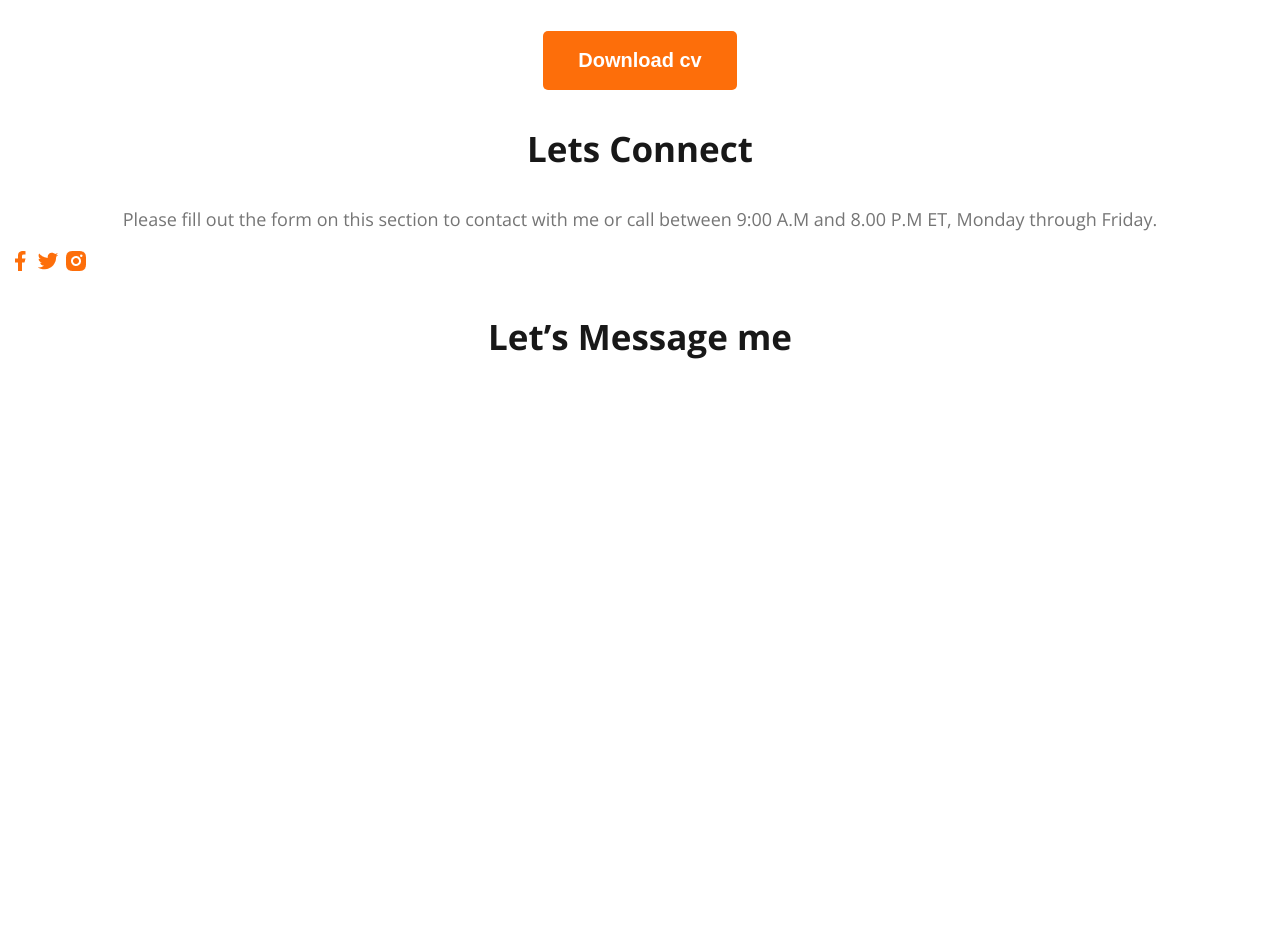
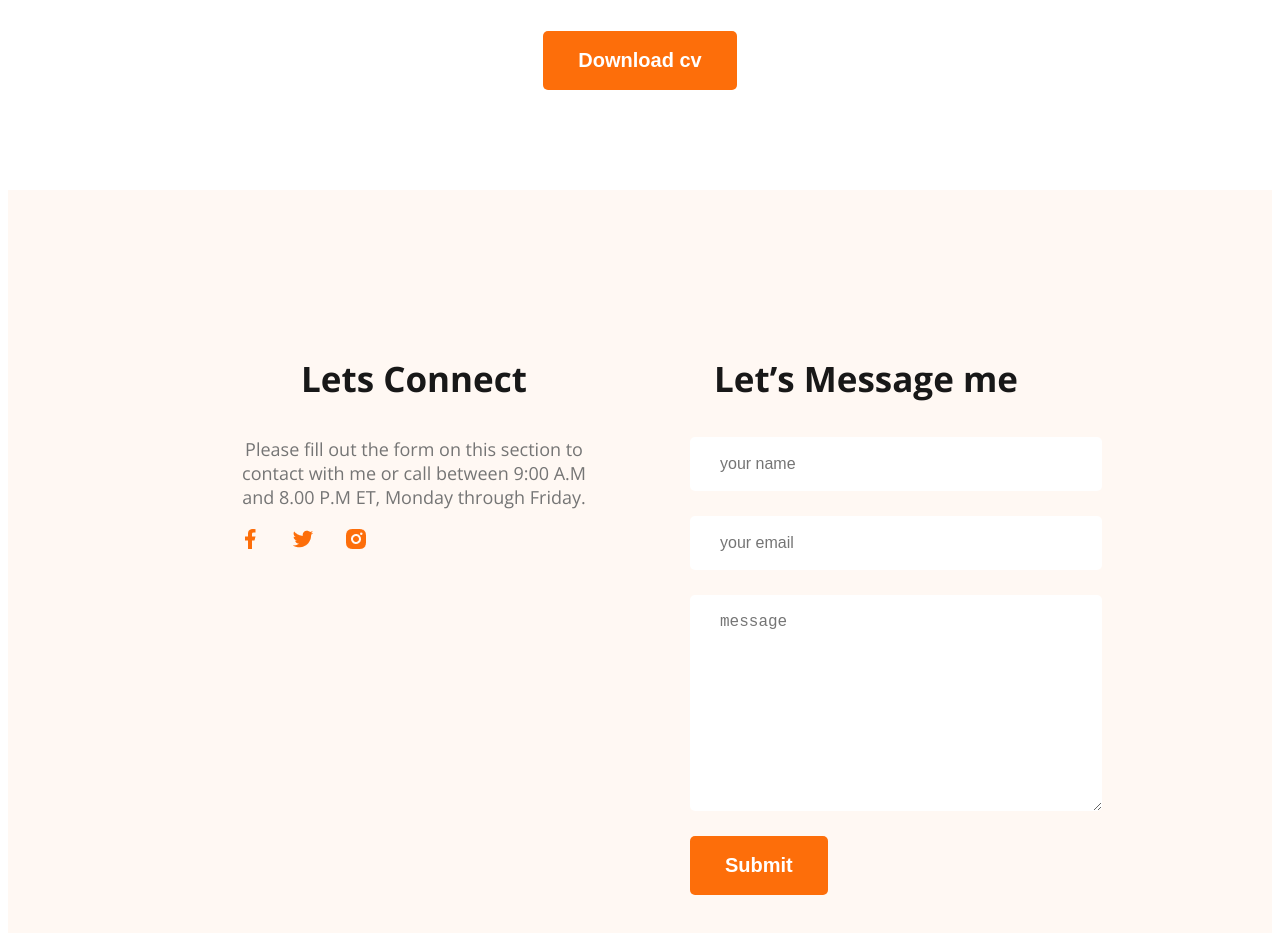
Before and after one commit to abdullahshakib13/webdeveloper-portfolio, a plain HTML site: page index.html in a window 1280 px wide. Shown: the part 3140-4073 px from the top of the page. Before the commit the page ends 3535 px from the top, so only its background shows below. Drawn offline with nearby package versions, Linux system fonts and the light colour scheme.

Commit message:
finish footer section

```diff
--- a/css/portfolio.css
+++ b/css/portfolio.css
@@ -184,3 +184,29 @@ main section{
     text-align: center;
     margin-top: 50px;
 }
+
+footer{
+    display: flex;
+    gap: 100px;
+    background-color: #fff8f3;
+    padding: 130px 230px;
+    margin-top: 100px;
+}
+.footer-column{
+    width: 50%;
+}
+.social-links a{
+    margin-right: 25px;
+}
+.contact input[type="text"],.contact input[type="email"],textarea{
+    display:block;
+    margin-bottom: 25px;
+    padding: 18px 30px;
+    font-size: 16px;
+    font-weight: 400;
+    color: #757575;
+    border-radius: 5px;
+    background-color: #FFFF;
+    border: 0;
+    width: 100%;
+}
--- a/index.html
+++ b/index.html
@@ -165,6 +165,12 @@
         </div>
         <div class="footer-column">
             <h3 class="section-title">Let’s Message me</h3>
+            <form class="contact" action="">
+                <input type="text" name="" placeholder="your name" id="">
+                <input type="email" placeholder="your email" name="email" id="">
+                <textarea name="message" placeholder="message" cols="30" rows="10" id=""></textarea>
+                <input class="btn-primary" type="submit" value="Submit">
+            </form>
         </div>
     </footer>
 </body>
```
